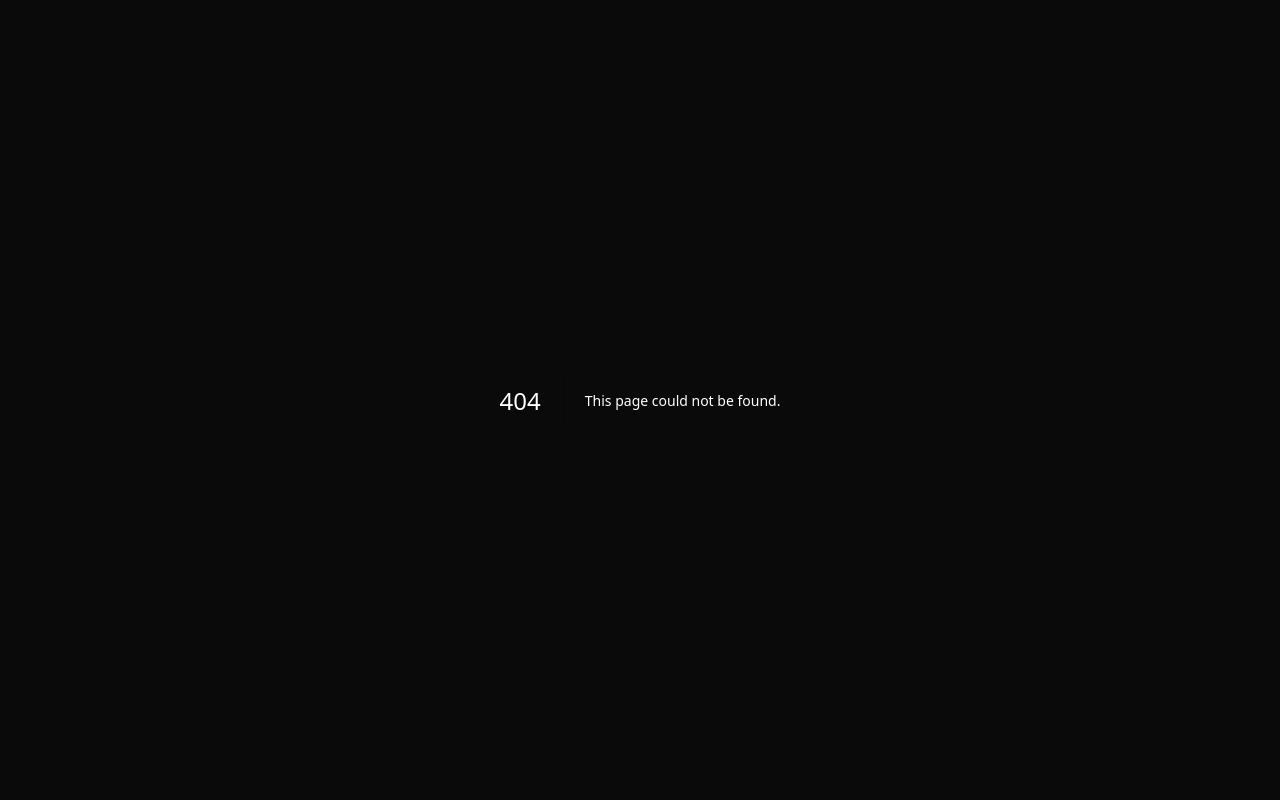
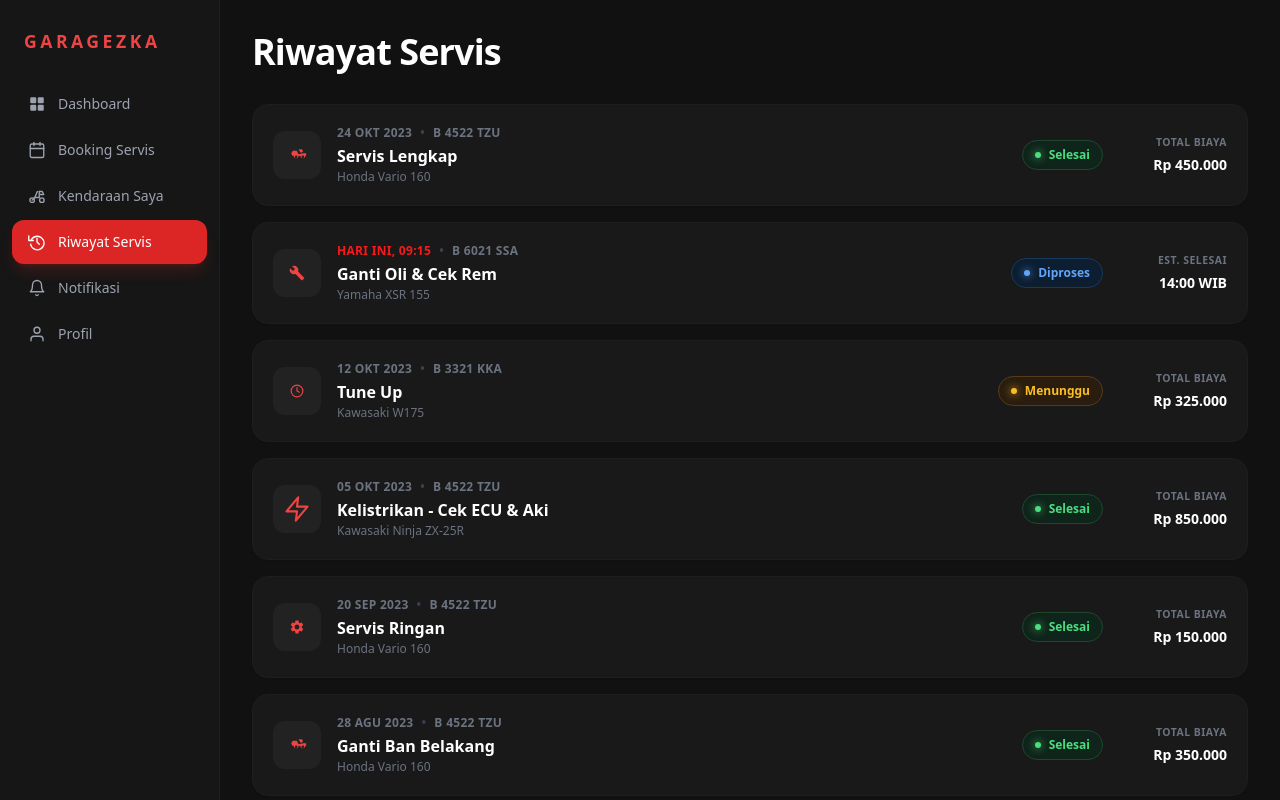
Before and after one commit to enxie2/project-garagezka-fullstack, a Next.js app in the folder frontend/: page /riwayat in a window 1280 px wide. Before the commit this address had no page. Shown: the top 800 px of the page. Built offline with nearby package versions, Linux system fonts and the light colour scheme.

Commit message:
feat: add Sidebar component and implement service history page with mock data

```diff
--- /dev/null
+++ b/frontend/app/riwayat/page.tsx
@@ -0,0 +1,228 @@
+import Sidebar from '@/components/Sidebar'
+import {
+  MotorcycleIcon,
+  WrenchIcon,
+  GearIcon,
+  LightningIcon,
+  ClockIcon,
+} from '@/components/icons'
+
+/* ─── Mock Data Riwayat Servis ───────────────────── */
+const dataRiwayat = [
+  {
+    id: 1,
+    date: '24 OKT 2023',
+    plate: 'B 4522 TZU',
+    label: 'Servis Lengkap',
+    motor: 'Honda Vario 160',
+    status: 'Selesai',
+    type: 'total',
+    info: 'Rp 450.000',
+    icon: <MotorcycleIcon />,
+  },
+  {
+    id: 2,
+    date: 'HARI INI, 09:15',
+    plate: 'B 6021 SSA',
+    label: 'Ganti Oli & Cek Rem',
+    motor: 'Yamaha XSR 155',
+    status: 'Diproses',
+    type: 'est',
+    info: '14:00 WIB',
+    icon: <WrenchIcon />,
+    isToday: true,
+  },
+  {
+    id: 3,
+    date: '12 OKT 2023',
+    plate: 'B 3321 KKA',
+    label: 'Tune Up',
+    motor: 'Kawasaki W175',
+    status: 'Menunggu',
+    type: 'total',
+    info: 'Rp 325.000',
+    icon: <ClockIcon />,
+  },
+  {
+    id: 4,
+    date: '05 OKT 2023',
+    plate: 'B 4522 TZU',
+    label: 'Kelistrikan - Cek ECU & Aki',
+    motor: 'Kawasaki Ninja ZX-25R',
+    status: 'Selesai',
+    type: 'total',
+    info: 'Rp 850.000',
+    icon: <LightningIcon />,
+  },
+  {
+    id: 5,
+    date: '20 SEP 2023',
+    plate: 'B 4522 TZU',
+    label: 'Servis Ringan',
+    motor: 'Honda Vario 160',
+    status: 'Selesai',
+    type: 'total',
+    info: 'Rp 150.000',
+    icon: <GearIcon />,
+  },
+  {
+    id: 6,
+    date: '28 AGU 2023',
+    plate: 'B 4522 TZU',
+    label: 'Ganti Ban Belakang',
+    motor: 'Honda Vario 160',
+    status: 'Selesai',
+    type: 'total',
+    info: 'Rp 350.000',
+    icon: <MotorcycleIcon />,
+  },
+  {
+    id: 7,
+    date: '15 AGU 2023',
+    plate: 'B 4522 TZU',
+    label: 'Pengecekan Aki',
+    motor: 'Kawasaki Ninja ZX-25R',
+    status: 'Selesai',
+    type: 'total',
+    info: 'Rp 50.000',
+    icon: <LightningIcon />,
+  },
+  {
+    id: 8,
+    date: '30 JUL 2023',
+    plate: 'B 4522 TZU',
+    label: 'Servis Berkala 10.000 KM',
+    motor: 'Honda Vario 160',
+    status: 'Selesai',
+    type: 'total',
+    info: 'Rp 225.000',
+    icon: <GearIcon />,
+  },
+  {
+    id: 9,
+    date: '12 JUL 2023',
+    plate: 'B 4522 TZU',
+    label: 'Ganti Kampas Rem',
+    motor: 'Kawasaki Ninja ZX-25R',
+    status: 'Selesai',
+    type: 'total',
+    info: 'Rp 180.000',
+    icon: <MotorcycleIcon />,
+  },
+  {
+    id: 10,
+    date: '05 JUL 2023',
+    plate: 'B 4522 TZU',
+    label: 'Servis Ringan',
+    motor: 'Honda Vario 160',
+    status: 'Selesai',
+    type: 'total',
+    info: 'Rp 150.000',
+    icon: <GearIcon />,
+  },
+]
+
+/* ─── Page ───────────────────────────────────────── */
+export default function RiwayatServisPage() {
+  return (
+    <div className="flex min-h-screen bg-[#111111] font-sans text-white">
+      {/* ── Sidebar ── */}
+      <Sidebar activePage="riwayat" />
+
+      {/* ── Main Content ── */}
+      <main className="flex flex-1 flex-col overflow-y-auto">
+        <div className="px-8 py-8">
+
+          {/* Header */}
+          <div className="mb-8">
+            <h1 className="text-4xl font-semibold tracking-tight text-white">
+              Riwayat Servis
+            </h1>
+          </div>
+
+          {/* List Rows Container */}
+          <div className="space-y-4 max-w-6xl">
+            {dataRiwayat.map((item) => {
+              // Status Badge Styles
+              let statusBg = 'bg-[#0f241a] text-[#4ade80] border-[#1e462e]'
+              let statusDot = 'bg-[#4ade80] shadow-[0_0_8px_#4ade80]'
+
+              if (item.status === 'Diproses') {
+                statusBg = 'bg-[#0c1e30] text-[#60a5fa] border-[#163a5f]'
+                statusDot = 'bg-[#60a5fa] shadow-[0_0_8px_#60a5fa]'
+              } else if (item.status === 'Menunggu') {
+                statusBg = 'bg-[#2a1d0f] text-[#fbbf24] border-[#553b1b]'
+                statusDot = 'bg-[#fbbf24] shadow-[0_0_8px_#fbbf24]'
+              }
+
+              return (
+                <div
+                  key={item.id}
+                  className="relative flex flex-col md:flex-row md:items-center justify-between rounded-2xl border border-[#1e1e1e] bg-[#191919] p-5 shadow-sm transition hover:border-[#2a2a2a] gap-4"
+                >
+
+                  {/* Left Section (Icon + Details) */}
+                  <div className="flex items-center gap-4 flex-1">
+
+                    {/* Icon Box */}
+                    <div className="flex h-12 w-12 flex-shrink-0 items-center justify-center rounded-xl bg-[#222222] text-red-500">
+                      {item.icon}
+                    </div>
+
+                    {/* Details */}
+                    <div>
+                      {/* Sub-header Date & Plate */}
+                      <p className="text-xs font-semibold tracking-wide text-gray-500 mb-1">
+                        {item.isToday ? (
+                          <span className="text-[#fa1818] font-bold">HARI INI, 09:15</span>
+                        ) : (
+                          item.date
+                        )}
+                        <span className="mx-2 text-gray-700">•</span>
+                        <span>{item.plate}</span>
+                      </p>
+
+                      {/* Service Title */}
+                      <h3 className="text-base font-bold text-white leading-snug">
+                        {item.label}
+                      </h3>
+
+                      {/* Motor Name */}
+                      <p className="text-xs text-gray-500 font-medium mt-0.5">
+                        {item.motor}
+                      </p>
+                    </div>
+
+                  </div>
+
+                  {/* Right Section (Status + Pricing) */}
+                  <div className="flex items-center justify-between md:justify-end gap-6 border-t border-[#222222]/50 pt-4 md:border-t-0 md:pt-0">
+
+                    {/* Status Badge */}
+                    <div className={`flex items-center gap-2 rounded-full border px-3 py-1.5 text-xs font-bold ${statusBg}`}>
+                      <span className={`h-1.5 w-1.5 rounded-full ${statusDot}`} />
+                      {item.status}
+                    </div>
+
+                    {/* Cost / Estimated Time */}
+                    <div className="text-right min-w-[100px]">
+                      <p className="text-[0.65rem] font-bold uppercase tracking-wider text-gray-500">
+                        {item.type === 'total' ? 'Total Biaya' : 'Est. Selesai'}
+                      </p>
+                      <p className="mt-1 text-sm font-extrabold text-white">
+                        {item.info}
+                      </p>
+                    </div>
+
+                  </div>
+
+                </div>
+              )
+            })}
+          </div>
+
+        </div>
+      </main>
+    </div>
+  )
+}
--- a/frontend/components/Sidebar.tsx
+++ b/frontend/components/Sidebar.tsx
@@ -28,7 +28,7 @@ const navItems: { label: string; id: ActivePage; icon: React.ReactNode; href: st
   { label: 'Dashboard',      id: 'dashboard',  icon: <GridIcon />,        href: '/dashboard' },
   { label: 'Booking Servis', id: 'booking',    icon: <CalendarNavIcon />, href: '/booking'   },
   { label: 'Kendaraan Saya', id: 'kendaraan',  icon: <BikeNavIcon />,     href: '/kendaraan' },
-  { label: 'Riwayat Servis', id: 'riwayat',    icon: <HistoryNavIcon />,  href: '#'          },
+  { label: 'Riwayat Servis', id: 'riwayat',    icon: <HistoryNavIcon />,  href: '/riwayat'   },
   { label: 'Notifikasi',     id: 'notifikasi', icon: <BellIcon />,        href: '#'          },
   { label: 'Profil',         id: 'profil',     icon: <UserNavIcon />,     href: '#'          },
 ]
```
